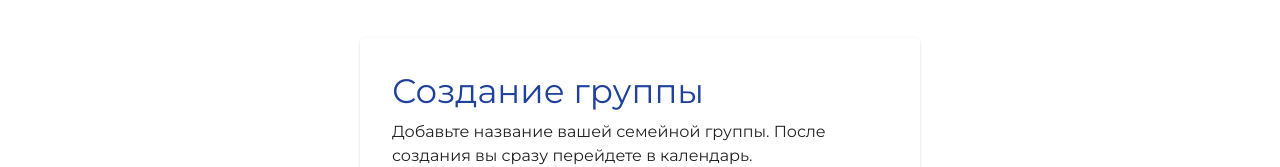
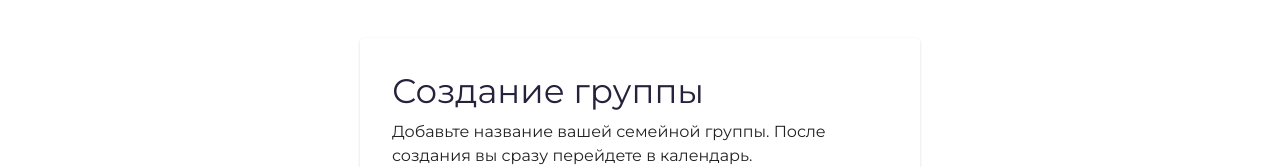
Before and after one commit to DEN21R/family-calendar, a React (Vite) app in the folder calendar_client/: page /groups/create in a window 1280 px wide. Shown: the part 144-311 px from the top of the page. Built offline with nearby package versions, Linux system fonts and the light colour scheme; no server answers; sample sign-in values are in the browser's storage.

Commit message:
Update CreateGroup.jsx

```diff
--- a/calendar_client/src/pages/group/CreateGroup.jsx
+++ b/calendar_client/src/pages/group/CreateGroup.jsx
@@ -53,7 +53,7 @@ function CreateGroup() {
   return (
     <Box sx={{ display: 'flex', justifyContent: 'center', py: 4 }}>
       <Paper sx={{ p: 4, width: '100%', maxWidth: 560 }}>
-        <Typography variant="h4" sx={{ mb: 1, color: '#20419c' }}>
+        <Typography variant="h4" color="logo" sx={{ mb: 1 }}>
           Создание группы
         </Typography>
         <Typography variant="body1" sx={{ mb: 3 }}>
```
